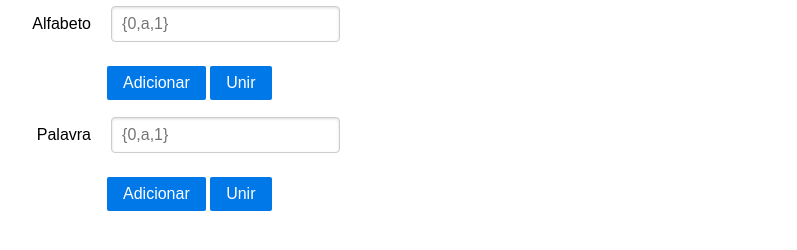
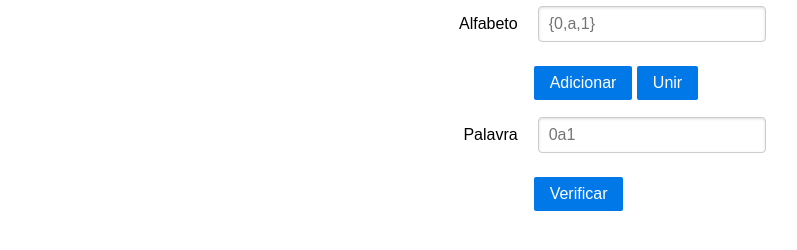
Before and after one commit to paulorobertocruz/formais-2016-2, a plain HTML site: page trabalho-1/index.html in a window 1280 px wide. Shown: the whole page, without its empty margins (69-866 px from the left). Drawn offline with Linux system fonts and the light colour scheme.

Commit message:
modifica ui centralizando tudo

```diff
--- a/trabalho-1/index.html
+++ b/trabalho-1/index.html
@@ -7,6 +7,11 @@
             LINGUAGEM
         </title>
         <link rel="stylesheet" href="pure-min.css">
+        <style>
+        .pure-g{
+            justify-content: center;
+        }
+        </style>
     </head>
 
     <body>
@@ -40,12 +45,11 @@
                     <fieldset>
                         <div class="pure-control-group">
                             <label for="name">Palavra</label>
-                            <input type="text" id="input-texto" placeholder="{0,a,1}">
+                            <input type="text" id="input-texto" placeholder="0a1">
                         </div>
 
                         <div class="pure-controls">
-                            <button type="submit" id="btn-inserir" class="pure-button pure-button-primary">Adicionar</button>
-                            <button type="submit" id="btn-unir" class="pure-button pure-button-primary">Unir</button>
+                            <button type="submit" id="btn-verificar" class="pure-button pure-button-primary">Verificar</button>
                         </div>
                     </fieldset>
                 </div>
```
